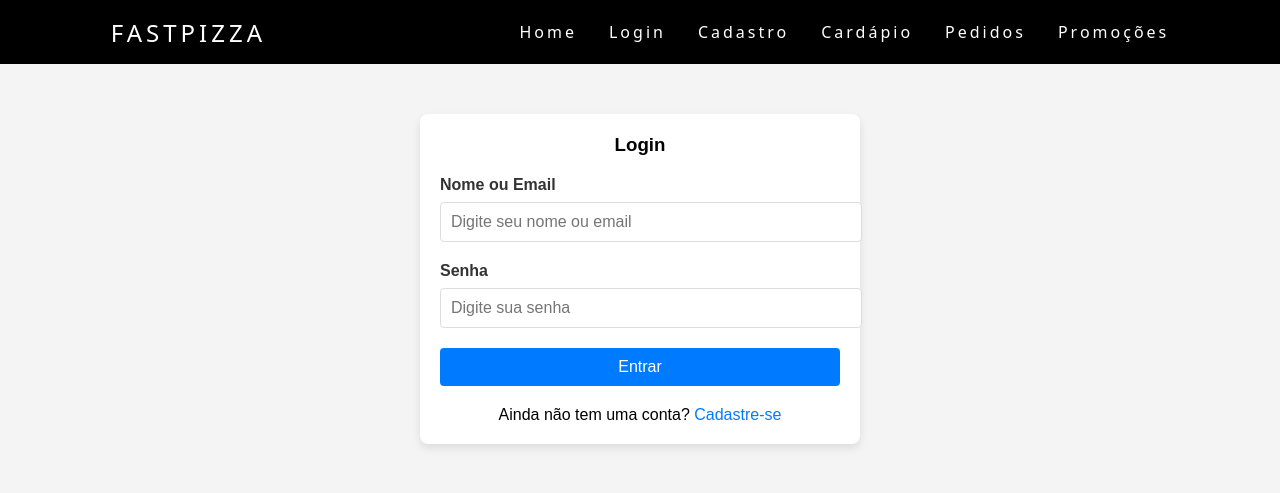
After one commit to Joaol324j/Fast_Pizza, a FastAPI app: template app/templates/login.html in a window 1280 px wide. The commit adds this page. Shown: the top 493 px of the page. Run offline with FastAPI, Linux system fonts and the light colour scheme; the template is opened without the code that fills it, so the values that code supplies are empty; some libraries are stand-ins or nearby versions.

Commit message:
Add login.html

```diff
--- /dev/null
+++ b/app/static/form.css
@@ -0,0 +1,74 @@
+body {
+    font-family: Arial, sans-serif;
+    background-color: #f4f4f4;
+}
+
+.form-container {
+    width: 100%;
+    max-width: 400px;
+    margin: 50px auto;
+    padding: 20px;
+    background: #fff;
+    box-shadow: 0 4px 8px rgba(0, 0, 0, 0.1);
+    border-radius: 8px;
+}
+
+h3 {
+    text-align: center;
+    margin-bottom: 20px;
+}
+
+.input-group {
+    margin-bottom: 20px;
+}
+
+.input-group label {
+    font-weight: bold;
+    display: block;
+    margin-bottom: 8px;
+    color: #333;
+}
+
+.input-group input {
+    width: 100%;
+    padding: 10px;
+    border: 1px solid #ddd;
+    border-radius: 4px;
+    font-size: 16px;
+    transition: border-color 0.3s ease;
+}
+
+.input-group input:focus {
+    border-color: #007bff;
+    outline: none;
+}
+
+.submit-btn {
+    width: 100%;
+    padding: 10px;
+    background-color: #007bff;
+    color: #fff;
+    border: none;
+    border-radius: 4px;
+    font-size: 16px;
+    cursor: pointer;
+    transition: background-color 0.3s ease;
+}
+
+.submit-btn:hover {
+    background-color: #0056b3;
+}
+
+.mt-3 {
+    margin-top: 20px;
+    text-align: center;
+}
+
+.mt-3 a {
+    color: #007bff !important;
+    text-decoration: none;
+}
+
+.mt-3 a:hover {
+    text-decoration: underline;
+}
--- /dev/null
+++ b/app/static/navbar.css
@@ -0,0 +1,105 @@
+* {
+    margin: 0;
+    padding: 0;
+  }
+
+  a {
+    color: #fff !important;
+    text-decoration: none !important;
+    transition: 0.3s;
+  }
+
+  a:hover {
+    opacity: 0.7;
+  }
+
+  .logo {
+    font-size: 24px;
+    text-transform: uppercase;
+    letter-spacing: 4px;
+  }
+
+  nav {
+    display: flex;
+    justify-content: space-around;
+    align-items: center;
+    font-family: system-ui, -apple-system, Helvetica, Arial, sans-serif;
+    background: #000;
+    height: 8vh;
+  }
+
+  .nav-list {
+    list-style: none;
+    display: flex;
+  }
+
+  .nav-list li {
+    letter-spacing: 3px;
+    margin-left: 32px;
+  }
+
+  .mobile-menu {
+    display: none;
+    cursor: pointer;
+  }
+
+  .mobile-menu div {
+    width: 32px;
+    height: 2px;
+    background: #fff;
+    margin: 8px;
+    transition: 0.3s;
+  }
+
+  @media (max-width: 999px) {
+    body {
+      overflow-x: hidden;
+    }
+    .nav-list {
+      position: absolute;
+      top: 8vh;
+      right: 0;
+      width: 50vw;
+      height: 92vh;
+      background: #000;
+      flex-direction: column;
+      align-items: center;
+      justify-content: space-around;
+      transform: translateX(100%);
+      transition: transform 0.3s ease-in;
+    }
+    .nav-list li {
+      margin-left: 0;
+      opacity: 0;
+    }
+    .mobile-menu {
+      display: block;
+    }
+  }
+
+  .nav-list.active {
+    transform: translateX(0);
+  }
+
+  @keyframes navLinkFade {
+    from {
+      opacity: 0;
+      transform: translateX(50px);
+    }
+    to {
+      opacity: 1;
+      transform: translateX(0);
+    }
+  }
+
+  .mobile-menu.active .line1 {
+    transform: rotate(-45deg) translate(-8px, 8px);
+  }
+
+  .mobile-menu.active .line2 {
+    opacity: 0;
+  }
+
+  .mobile-menu.active .line3 {
+    transform: rotate(45deg) translate(-5px, -7px);
+  }
--- /dev/null
+++ b/app/templates/login.html
@@ -0,0 +1,49 @@
+<!DOCTYPE html>
+<html lang="pt-br">
+<head>
+    <meta charset="UTF-8">
+    <meta name="viewport" content="width=device-width, initial-scale=1.0">
+    <title>Login</title>
+    <link rel="stylesheet" href="../static/navbar.css">
+    <link rel="stylesheet" href="../static/form.css">
+    <script src="https://kit.fontawesome.com/a076d05399.js" crossorigin="anonymous"></script>
+</head>
+<body>
+    <header>
+        <nav class="navbar-custom">
+            <a class="logo" href="./index.html">FastPizza</a>
+            <div class="mobile-menu">
+                <div class="line1"></div>
+                <div class="line2"></div>
+                <div class="line3"></div>
+            </div>
+            <ul class="nav-list">
+                <li><a href="./index.html">Home</a></li>
+                <li><a href="./login.html">Login</a></li>
+                <li><a href="#">Cadastro</a></li>
+                <li><a href="#">Cardápio</a></li>
+                <li><a href="#">Pedidos</a></li>
+                <li><a href="#">Promoções</a></li>
+            </ul>
+        </nav>
+    </header>
+    <main>
+        <div class="form-container">
+            <h3>Login</h3>
+            <form action="#" method="POST">
+                <div class="input-group">
+                    <label for="username">Nome ou Email</label>
+                    <input type="text" id="username" name="username" placeholder="Digite seu nome ou email" required>
+                </div>
+                <div class="input-group">
+                    <label for="password">Senha</label>
+                    <input type="password" id="password" name="password" placeholder="Digite sua senha" required>
+                </div>
+                <button type="submit" class="submit-btn">Entrar</button>
+            </form>
+            <p class="mt-3 text-center">Ainda não tem uma conta? <a href="#">Cadastre-se</a></p>
+        </div>
+    </main>
+    <script src="../static/mobile.js"></script>
+</body>
+</html>
```
Also changed, not shown: app/static/style.css (+1 -108 lines), app/templates/index.html (+4 -3 lines).
